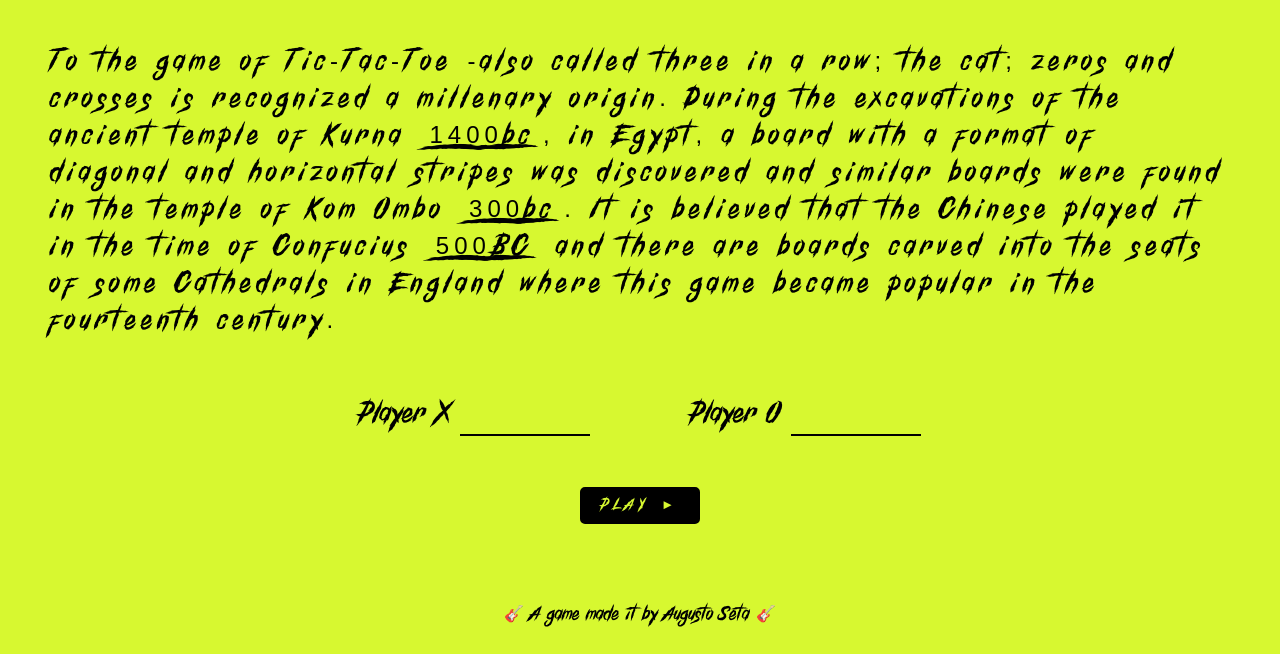
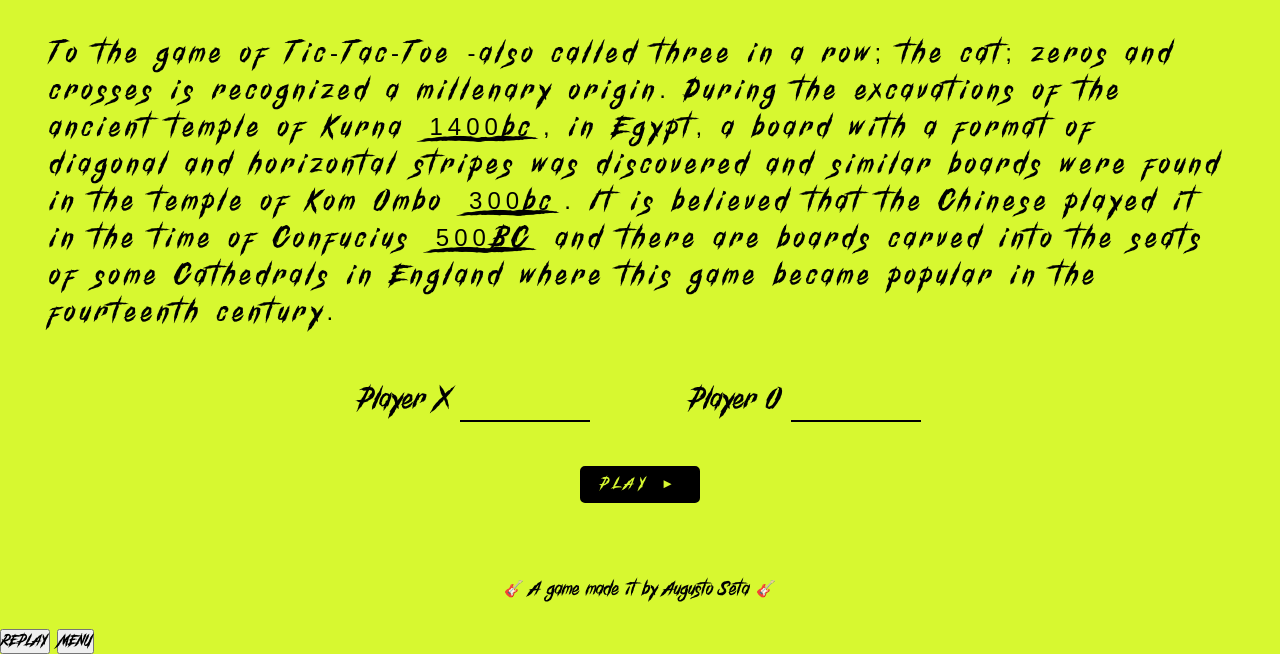
Before and after one commit to auseta/Tic-Tac-Toe-Project, a plain HTML site: page index.html in a window 1280 px wide. Shown: the part 146-800 px from the top of the page. Drawn offline with Linux system fonts and the light colour scheme; files whose address does not match are found by name; a web font is replaced by a local one.

Commit message:
a results section was added to display a message with the results of the game

```diff
--- a/index.html
+++ b/index.html
@@ -35,6 +35,15 @@
     <div class="game">
 
     </div>
+    <div class="results">
+      <div class="message">
+        <span id="results-message"></span>
+      </div>
+      <div class="buttons">
+        <button>REPLAY</button>
+        <button>MENU</button>
+      </div>
+    </div>
     <div class="footer">
       <p>🎸 A game made it by Augusto Seta 🎸</p>
     </div>
```
